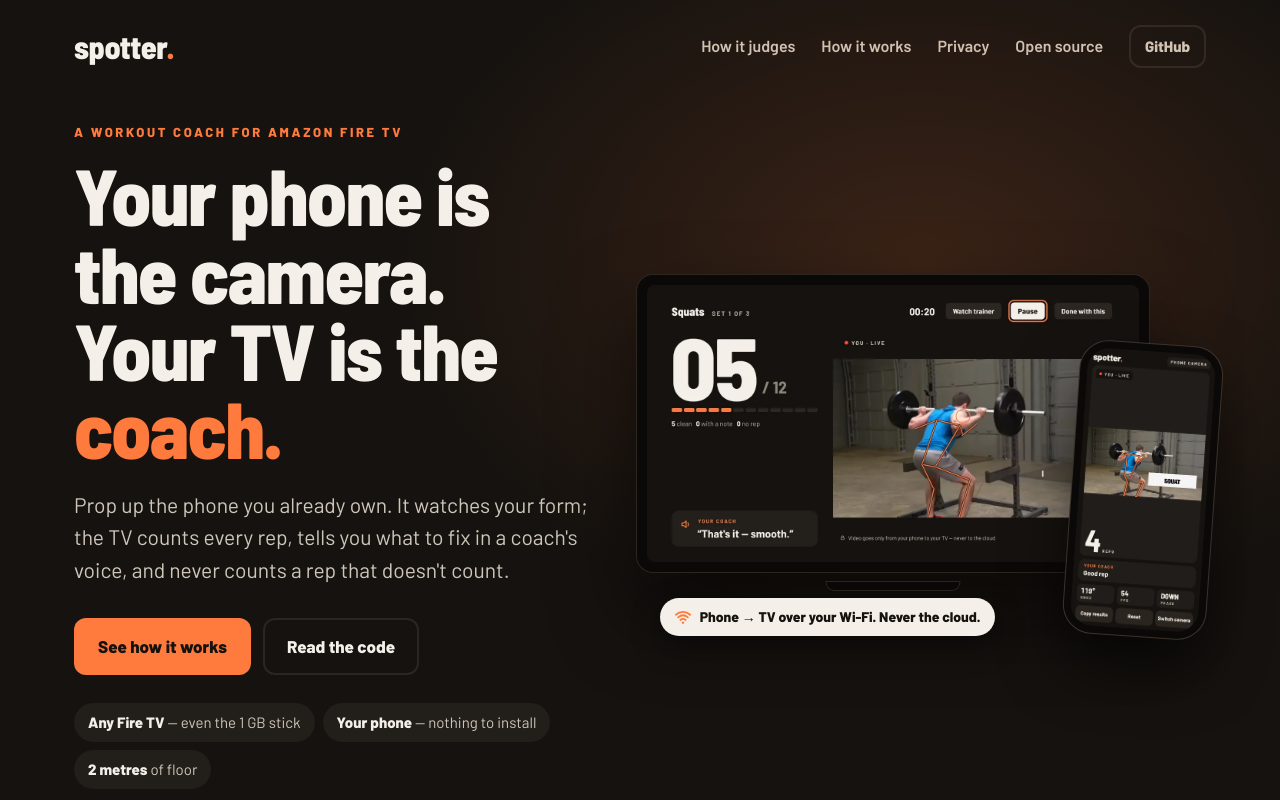
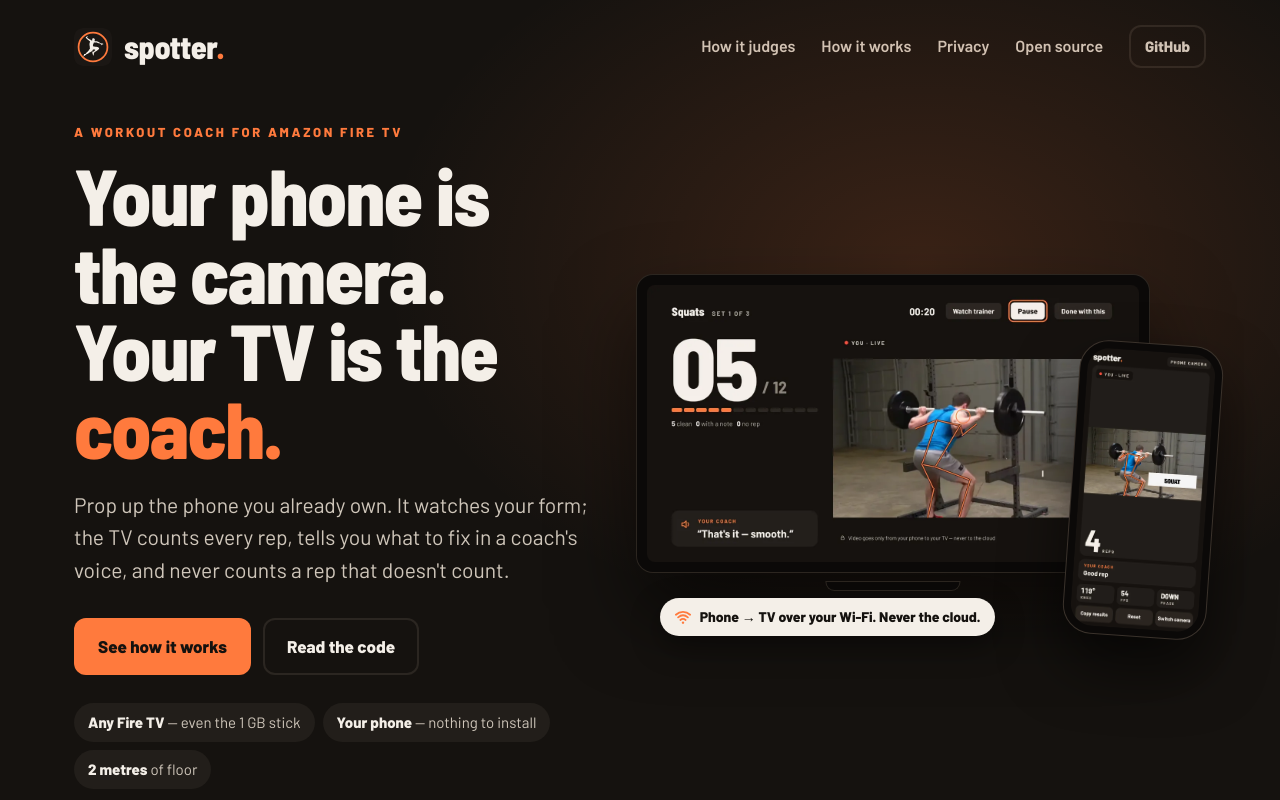
Before and after one commit to Mallikarjuntr/repcast-tv-landing-page, a plain HTML site: page index.html in a window 1280 px wide. Shown: the top 800 px of the page. Drawn offline with Linux system fonts and the light colour scheme.

Commit message:
New logo: Leap ring mark in the header and closing section; new favicon, home-screen icon and share image

```diff
--- a/assets/home.css
+++ b/assets/home.css
@@ -50,8 +50,9 @@
 
 /* Top bar */
 .top { display: flex; align-items: center; justify-content: space-between; gap: 16px; padding-top: 22px; padding-bottom: 22px; }
-.wordmark { font-family: var(--display); font-weight: 800; font-size: 32px; letter-spacing: -0.5px; color: var(--text); text-decoration: none; }
-.wordmark span { color: var(--accent); }
+.wordmark { font-family: var(--display); font-weight: 800; font-size: 32px; letter-spacing: -0.5px; color: var(--text); text-decoration: none; display: inline-flex; align-items: center; gap: 12px; }
+.wordmark .word span { color: var(--accent); }
+.wordmark img { width: 38px; height: 38px; border-radius: 9px; }
 .nav { display: flex; align-items: center; flex-wrap: wrap; gap: 6px 26px; font-weight: 600; font-size: 16px; }
 .nav a { color: var(--soft); text-decoration: none; }
 .nav a:hover { color: var(--text); }
@@ -169,6 +170,7 @@
 /* Closing call */
 .cta { text-align: center; padding: 110px 0; background: radial-gradient(50% 70% at 50% 100%, rgba(255, 122, 61, 0.18), transparent 70%); }
 .cta h2 { font-size: clamp(44px, 7vw, 86px); }
+.cta-mark { margin: 0 auto 26px; border-radius: 24px; box-shadow: 0 24px 60px rgba(255, 122, 61, 0.25); }
 .cta .actions { justify-content: center; }
 
 /* Footer */
--- a/assets/site.css
+++ b/assets/site.css
@@ -37,8 +37,9 @@
 /* Header */
 /* Vertical padding only, so .wrap keeps its side gutters. */
 .top { display: flex; align-items: center; justify-content: space-between; flex-wrap: wrap; gap: 16px; padding-top: 24px; padding-bottom: 24px; }
-.wordmark { font-weight: 800; font-size: 28px; letter-spacing: -0.5px; color: var(--text); text-decoration: none; }
-.wordmark span { color: var(--accent); }
+.wordmark { font-weight: 800; font-size: 28px; letter-spacing: -0.5px; color: var(--text); text-decoration: none; display: inline-flex; align-items: center; gap: 12px; }
+.wordmark .word span { color: var(--accent); }
+.wordmark img { width: 38px; height: 38px; border-radius: 9px; }
 .nav { display: flex; flex-wrap: wrap; gap: 4px 20px; font-weight: 600; font-size: 16px; }
 .nav a { color: var(--soft); text-decoration: none; }
 .nav a:hover, .nav a[aria-current='page'] { color: var(--text); }
--- a/index.html
+++ b/index.html
@@ -16,7 +16,7 @@
 </head>
 <body>
   <header class="wrap top">
-    <a class="wordmark" href="/">spotter<span>.</span></a>
+    <a class="wordmark" href="/"><img src="assets/img/mark.svg" width="38" height="38" alt=""><span class="word">spotter<span>.</span></span></a>
     <nav class="nav" aria-label="Main">
       <a href="#honest">How it judges</a>
       <a href="#how">How it works</a>
@@ -260,6 +260,7 @@
 
     <div class="cta">
       <div class="wrap">
+        <img class="cta-mark" src="assets/img/mark.svg" width="104" height="104" alt="">
         <p class="kicker">Built for Build, Ship, Shape — the Amazon Developer Hackathon 2026</p>
         <h2>Your living-room spotter<span class="dot">.</span></h2>
         <div class="actions">
```
Also changed, not shown: privacy.html (+1 -1 lines), terms.html (+1 -1 lines), assets/img/apple-touch-icon.png, assets/img/favicon.png, assets/img/mark.svg (added), assets/img/og.png.
